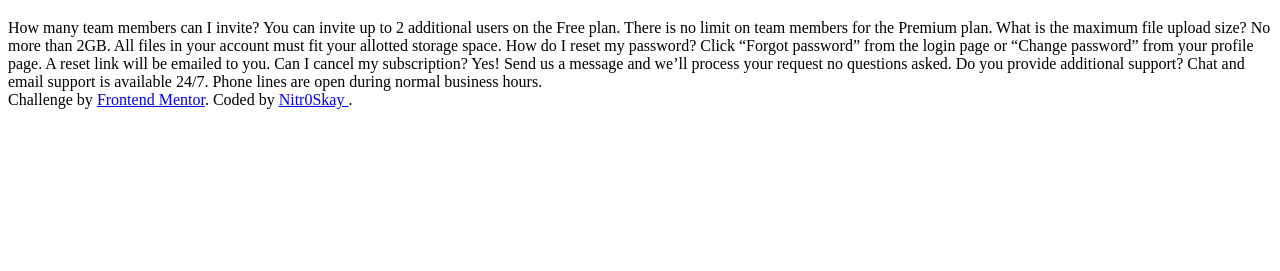
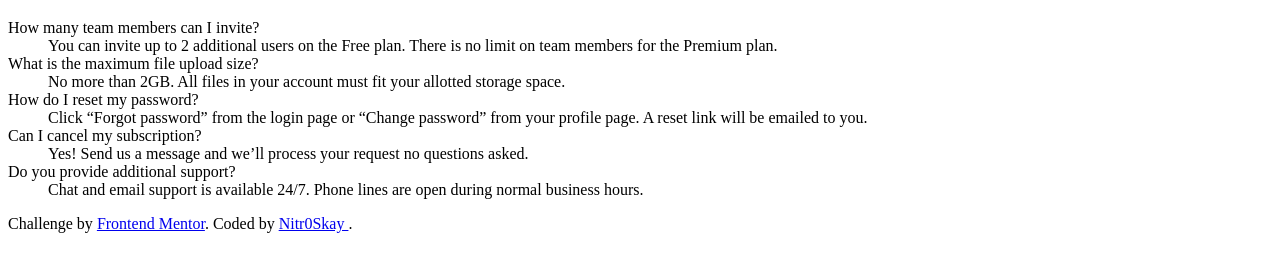
Before and after one commit to Nitr0Skay/faq-accordion-card, a plain HTML site: page index.html in a window 1280 px wide. Shown: the part 61-332 px from the top of the page. Drawn offline with Linux system fonts and the light colour scheme.

Commit message:
Add semantic HTML Classess and IDs

```diff
--- a/index.html
+++ b/index.html
@@ -18,22 +18,36 @@
   </header>
 
   <main id="main" class="main">
-  How many team members can I invite?
+    <section>
+      <dl class="faqList" id="faq">
+        <dt class="question" id="query"> How many team members can I invite? </dt>
+        <dd class="answer" id="result">
           You can invite up to 2 additional users on the Free plan. There is no limit on
           team members for the Premium plan.
+        </dd>
 
-  What is the maximum file upload size?
+        <dt class="question" id="query"> What is the maximum file upload size? </dt>
+        <dd class="answer" id="result">
           No more than 2GB. All files in your account must fit your allotted storage space.
+        </dd>
 
-  How do I reset my password?
+        <dt class="question" id="query"> How do I reset my password? </dt>
+        <dd class="answer" id="result">
           Click “Forgot password” from the login page or “Change password” from your profile page.
           A reset link will be emailed to you.
+        </dd>
 
-  Can I cancel my subscription?
+        <dt class="question" id="query"> Can I cancel my subscription? </dt>
+        <dd class="answer" id="result">
           Yes! Send us a message and we’ll process your request no questions asked.
+        <dd class="answer" id="result">
 
-  Do you provide additional support?
+        <dt class="question" id="query"> Do you provide additional support? </dt>
+        <dd class="answer" id="result">
           Chat and email support is available 24/7. Phone lines are open during normal business hours.
+        <dd class="answer" id="result">
+    </dl>
+  </section>
 </main>
 
   <footer class="attribution">
```
Lines whose indentation alone changed are shown as unchanged.
